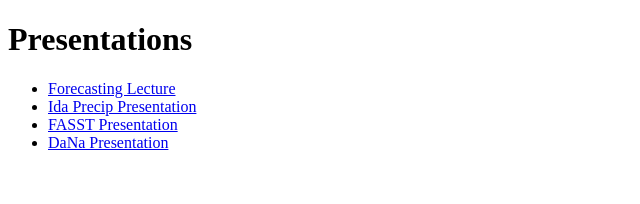
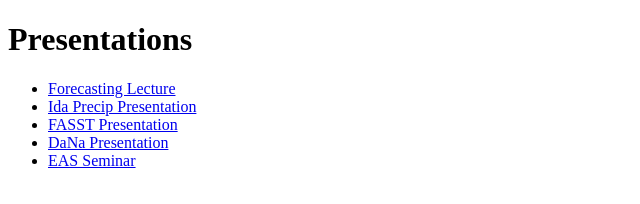
Before and after one commit to tyfolino/ida-precip, a plain HTML site: page docs/index.html in a window 1280 px wide. Shown: the whole page, without its empty margins (0-640 px from the left). Drawn offline with Linux system fonts and the light colour scheme.

Commit message:
Update index.html

```diff
--- a/docs/index.html
+++ b/docs/index.html
@@ -12,6 +12,7 @@
         <li><a href="precip-extremes-workshop-pres.html">Ida Precip Presentation</a></li>
         <li><a href="FASST_meeting.html">FASST Presentation</a></li>
         <li><a href="DaNa_catchup.html">DaNa Presentation</a></li>
+        <li><a href="Extreme-Rainfall-in-NYC-from-Ida.html">EAS Seminar</a></li>
     </ul>
 </body>
 </html>
```
